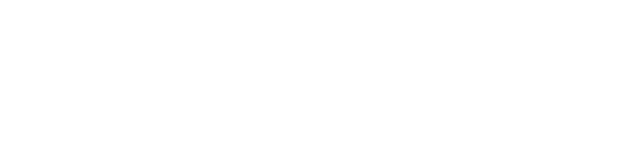
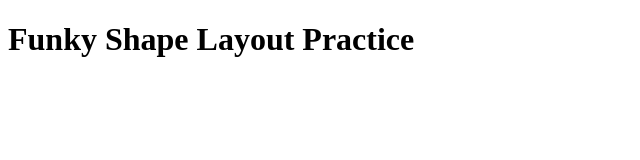
Before and after one commit to fr00tbat/funkyshapes_layoutpractice, a plain HTML site: page index.html in a window 1280 px wide. Shown: the whole page, without its empty margins (0-640 px from the left). Drawn offline with Linux system fonts and the light colour scheme.

Commit message:
Add heading for page

```diff
--- a/index.html
+++ b/index.html
@@ -4,9 +4,12 @@
     <meta charset="UTF-8">
     <meta http-equiv="X-UA-Compatible" content="IE=edge">
     <meta name="viewport" content="width=device-width, initial-scale=1.0">
-    <title>Document</title>
+    <title>Funky Shape Layouts</title>
 </head>
 <body>
+    <div>
+        <h1>Funky Shape Layout Practice</h1>
+    </div>
 
 </body>
 </html>
```
